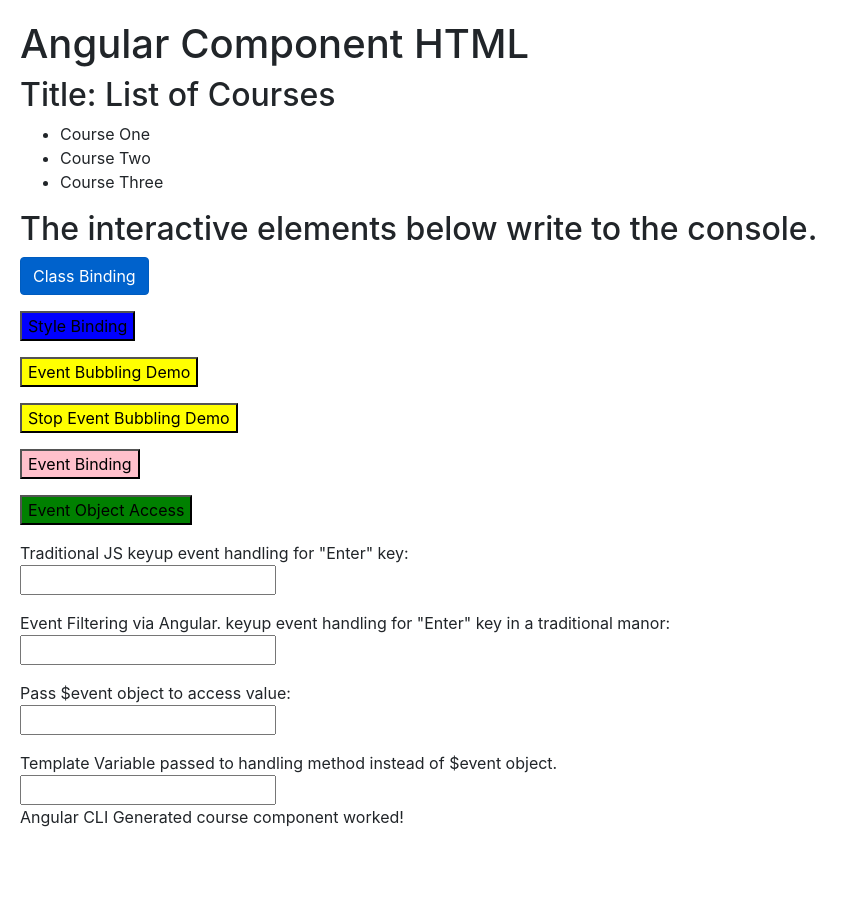
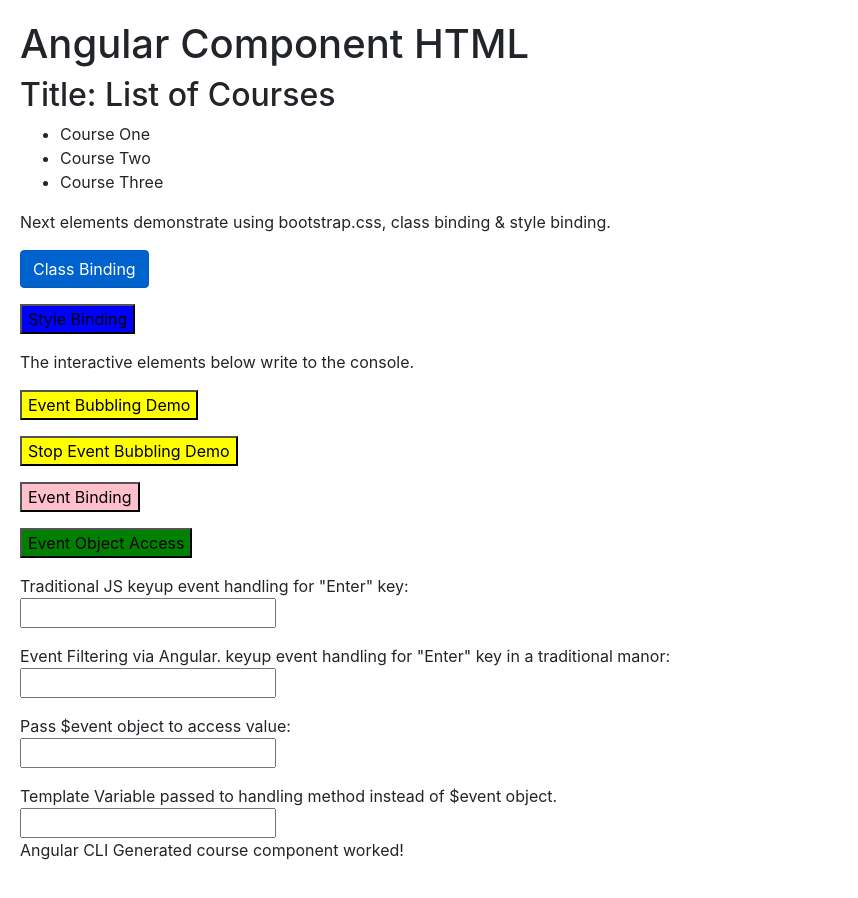
Before and after one commit to clgrogan/AngularHelloWorld, an Angular app: page / in a window 1280 px wide. Shown: the whole page, without its empty margins (0-858 px from the left). Before the commit the page ends 865 px from the top, so only its background shows below. Built offline with nearby package versions, Linux system fonts and the light colour scheme.

Commit message:
reconfigured the template

```diff
--- a/src/app/courses.component.html
+++ b/src/app/courses.component.html
@@ -5,7 +5,9 @@
     {{ course }}
   </li>
 </ul>
-<h2>The interactive elements below write to the console.</h2>
+<p>
+  Next elements demonstrate using bootstrap.css, class binding & style binding.
+</p>
 <button class="btn btn-primary" [class.active]="isActive">
   Class Binding
 </button>
@@ -14,6 +16,7 @@
   Style Binding
 </button>
 <p></p>
+<p>The interactive elements below write to the console.</p>
 <div (click)="onClickDiv()">
   <button
     [style.backgroundColor]="isActive ? 'yellow' : 'white'"
```
